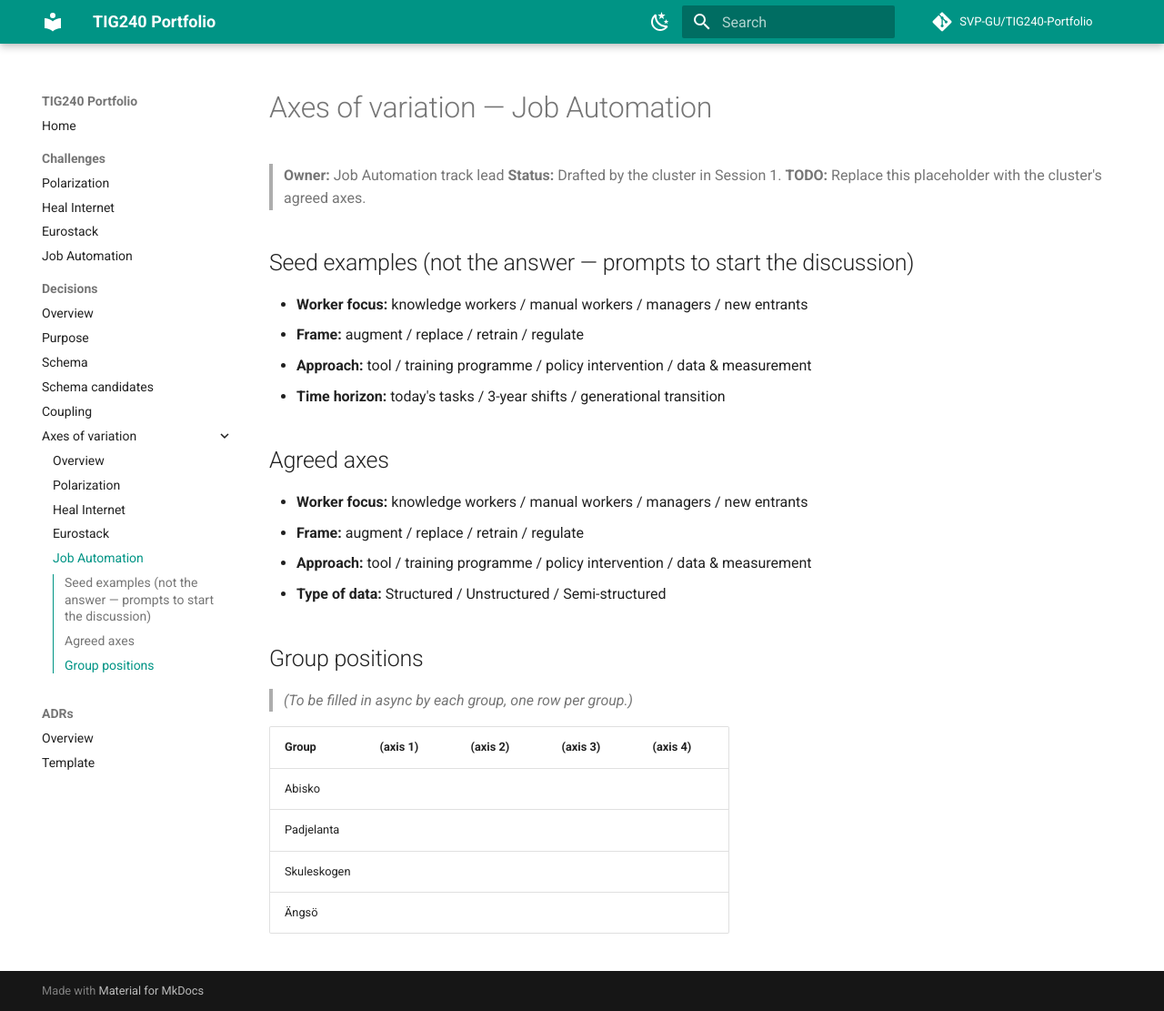
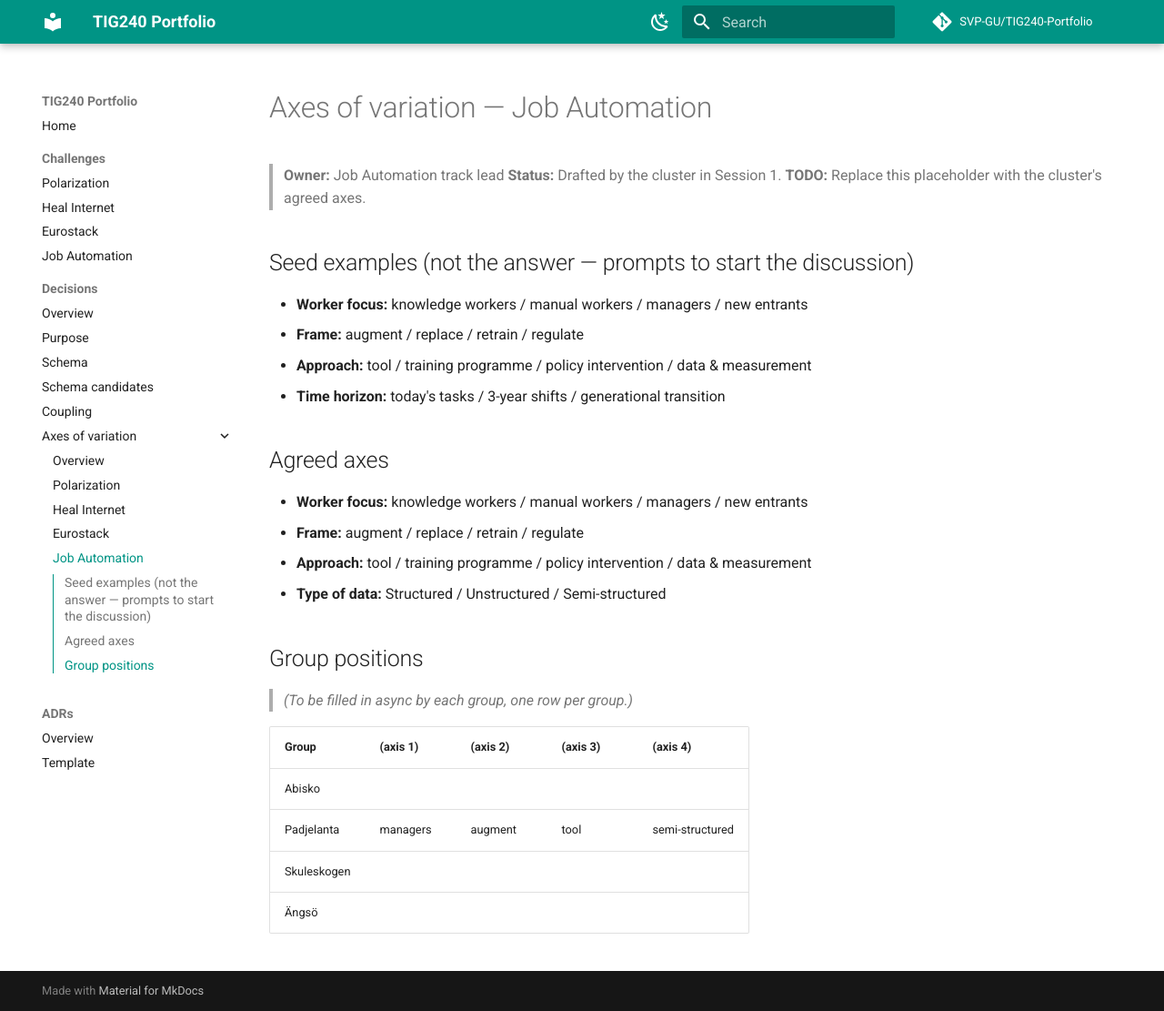
Before and after one commit to SVP-GU/TIG240-Portfolio, an MkDocs documentation site: the page built from docs/decisions/axes-of-variation/job-automation.md, in a window 1280 px wide and 1111 px high. Shown: the whole window at 91% size. Built offline with MkDocs 1.6.1 and Material for MkDocs 9.7.7, drawn with Linux system fonts in a browser that asks for light colours; comment, search, counter and statistics services are not loaded.

```diff
--- a/docs/decisions/axes-of-variation/job-automation.md
+++ b/docs/decisions/axes-of-variation/job-automation.md
@@ -26,6 +26,6 @@
 | Group | (axis 1) | (axis 2) | (axis 3) | (axis 4) |
 |---|---|---|---|---|
 | Abisko | | | | |
-| Padjelanta | | | | |
+| Padjelanta | managers | augment | tool | semi-structured |
 | Skuleskogen | | | | |
 | Ängsö | | | | |
```
